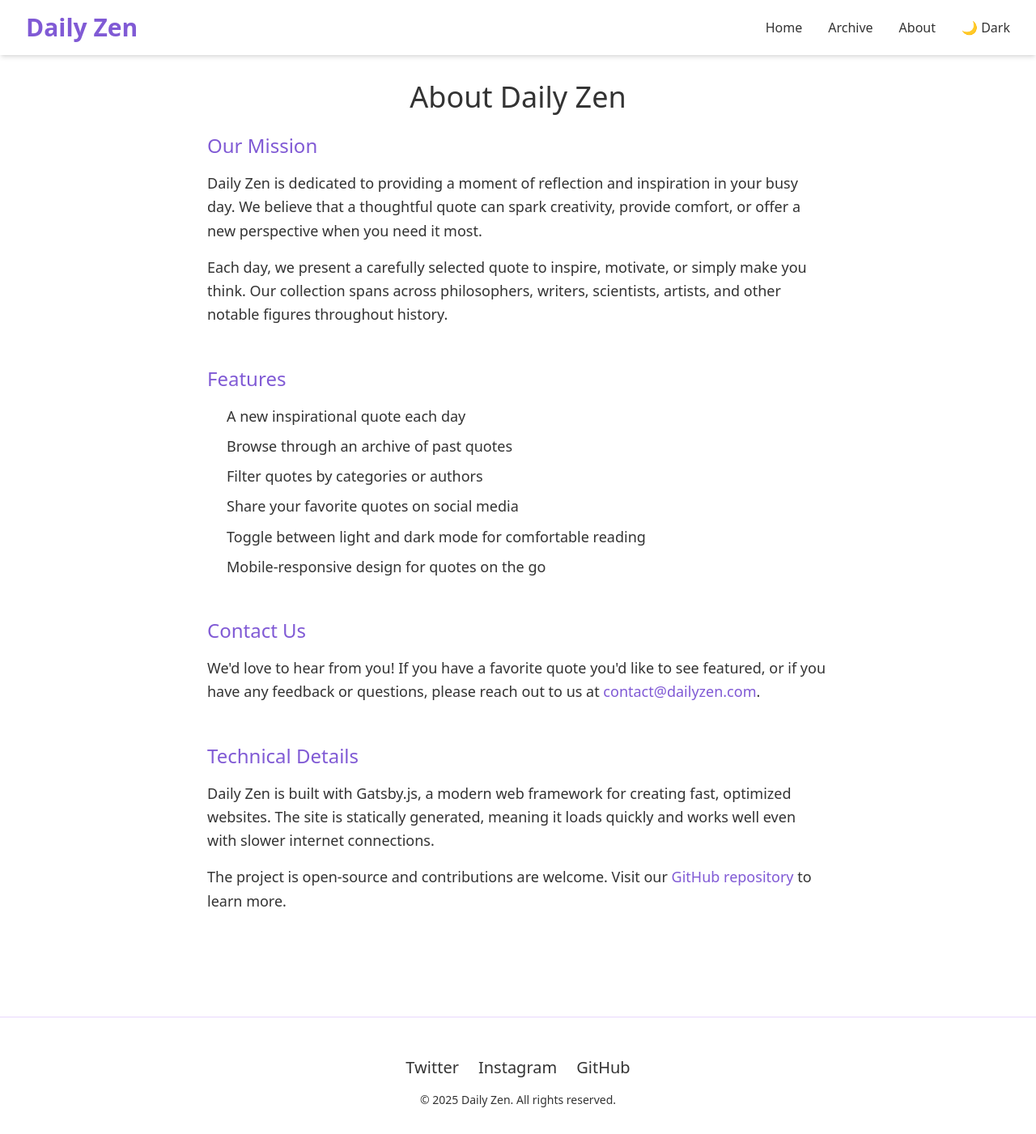
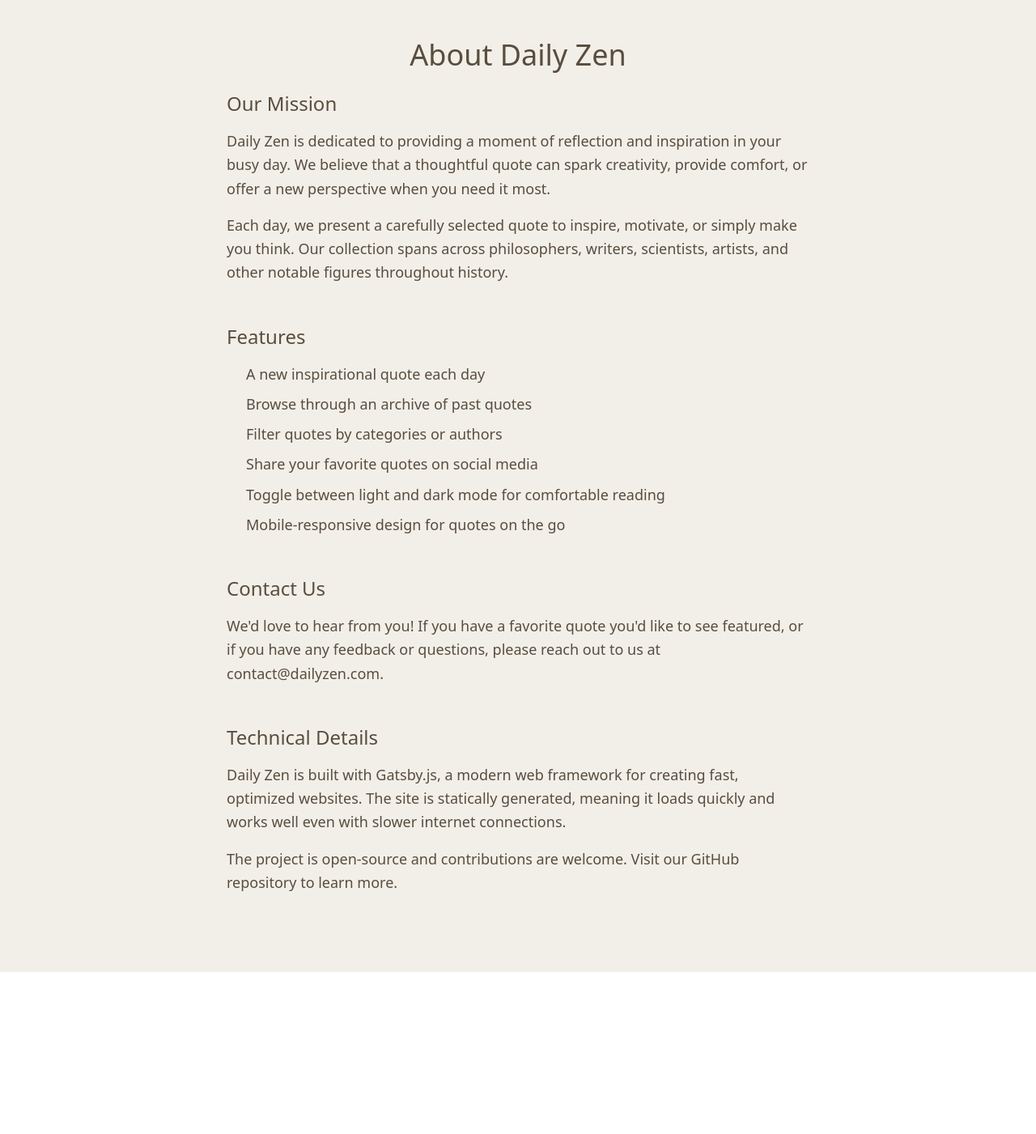
Before and after one commit to marcus-cooke/Daily-Zen, a Gatsby site: page /about in a window 1280 px wide. Shown: the whole page at 81% size. After the commit the page ends 1201 px from the top, so only its background shows below. Built offline with nearby package versions, Linux system fonts and the light colour scheme; Gatsby itself is replaced by a stand-in of ours.

Commit message:
Simplify, add actions

```diff
--- a/src/components/Footer.js
+++ b/src/components/Footer.js
@@ -4,15 +4,15 @@
   const currentYear = new Date().getFullYear()
 
   return (
-    <footer className="bg-background-light dark:bg-background-dark text-text-light dark:text-text-dark p-8 mt-12 border-t border-muted-light dark:border-muted-dark">
-      <div className="max-w-7xl mx-auto flex flex-col items-center text-center">
-        <div className="flex gap-6 my-4">
+    <footer className="bg-background-light dark:bg-background-dark text-text-light dark:text-text-dark py-8 border-t border-gray-100 dark:border-gray-800">
+      <div className="max-w-3xl mx-auto px-6 flex flex-col items-center text-center">
+        <div className="flex gap-8 my-4">
           <a
             href="https://twitter.com"
             target="_blank"
             rel="noopener noreferrer"
             aria-label="Twitter"
-            className="text-text-light dark:text-text-dark text-xl hover:text-primary-light dark:hover:text-primary-dark transition-colors duration-200"
+            className="text-text-light dark:text-text-dark hover:text-primary-light dark:hover:text-primary-dark transition-colors duration-200"
           >
             Twitter
           </a>
@@ -21,7 +21,7 @@
             target="_blank"
             rel="noopener noreferrer"
             aria-label="Instagram"
-            className="text-text-light dark:text-text-dark text-xl hover:text-primary-light dark:hover:text-primary-dark transition-colors duration-200"
+            className="text-text-light dark:text-text-dark hover:text-primary-light dark:hover:text-primary-dark transition-colors duration-200"
           >
             Instagram
           </a>
@@ -30,12 +30,12 @@
             target="_blank"
             rel="noopener noreferrer"
             aria-label="GitHub"
-            className="text-text-light dark:text-text-dark text-xl hover:text-primary-light dark:hover:text-primary-dark transition-colors duration-200"
+            className="text-text-light dark:text-text-dark hover:text-primary-light dark:hover:text-primary-dark transition-colors duration-200"
           >
             GitHub
           </a>
         </div>
-        <p className="text-sm">
+        <p className="text-sm text-gray-500 dark:text-gray-400 mt-2">
           &copy; {currentYear} Daily Zen. All rights reserved.
         </p>
       </div>
--- a/src/components/Header.js
+++ b/src/components/Header.js
@@ -3,27 +3,27 @@
 
 const Header = ({ isDarkMode, toggleTheme }) => {
   return (
-    <header className="bg-background-light dark:bg-background-dark py-4 px-8 shadow-md">
-      <nav className="flex justify-between items-center max-w-7xl mx-auto">
-        <Link to="/" className="text-3xl font-bold text-primary-light dark:text-primary-dark">
+    <header className="bg-background-light dark:bg-background-dark py-6 border-b border-gray-100 dark:border-gray-800">
+      <nav className="flex justify-between items-center max-w-3xl mx-auto px-6">
+        <Link to="/" className="text-2xl font-medium text-primary-light dark:text-primary-dark">
           Daily Zen
         </Link>
-        <div className="flex gap-8">
-          <Link to="/" className="text-text-light dark:text-text-dark font-medium hover:text-primary-light dark:hover:text-primary-dark transition-colors duration-200">
+        <div className="flex gap-6">
+          <Link to="/" className="text-text-light dark:text-text-dark hover:text-primary-light dark:hover:text-primary-dark transition-colors duration-200">
             Home
           </Link>
-          <Link to="/archive" className="text-text-light dark:text-text-dark font-medium hover:text-primary-light dark:hover:text-primary-dark transition-colors duration-200">
+          <Link to="/archive" className="text-text-light dark:text-text-dark hover:text-primary-light dark:hover:text-primary-dark transition-colors duration-200">
             Archive
           </Link>
-          <Link to="/about" className="text-text-light dark:text-text-dark font-medium hover:text-primary-light dark:hover:text-primary-dark transition-colors duration-200">
+          <Link to="/about" className="text-text-light dark:text-text-dark hover:text-primary-light dark:hover:text-primary-dark transition-colors duration-200">
             About
           </Link>
           <button
             onClick={toggleTheme}
             aria-label="Toggle Theme"
-            className="text-text-light dark:text-text-dark flex items-center gap-2 hover:text-primary-light dark:hover:text-primary-dark transition-colors duration-200"
+            className="text-text-light dark:text-text-dark hover:text-primary-light dark:hover:text-primary-dark transition-colors duration-200"
           >
-            {isDarkMode ? "🌞 Light" : "🌙 Dark"}
+            {isDarkMode ? "☀️" : "🌙"}
           </button>
         </div>
       </nav>
--- a/src/components/Layout.js
+++ b/src/components/Layout.js
@@ -3,25 +3,6 @@
 import Footer from "./Footer"
 import SEO from "./SEO"
 import "../styles/global.css"
-
-// Define themes
-const lightTheme = {
-  background: "#ffffff",
-  text: "#333333",
-  primary: "#6b46c1",
-  secondary: "#553c9a",
-  accent: "#805ad5",
-  muted: "#e9d8fd",
-}
-
-const darkTheme = {
-  background: "#1a202c",
-  text: "#f7fafc",
-  primary: "#805ad5",
-  secondary: "#6b46c1",
-  accent: "#9f7aea",
-  muted: "#44337a",
-}
 
 const Layout = ({ children, title, description }) => {
   // Check if localStorage is available (client-side)
@@ -51,17 +32,12 @@
     setIsDarkMode(!isDarkMode)
   }
 
-  const currentTheme = isDarkMode ? darkTheme : lightTheme
-
   return (
-    <div className={`${isDarkMode ? 'bg-background-dark text-text-dark' : 'bg-background-light text-text-light'} min-h-screen transition-colors duration-300`}>
-      <SEO title={title} description={description} />
+    <div className={`bg-background-light text-text-light min-h-screen transition-colors duration-300 font-sans`}>
       <div className="flex flex-col min-h-screen">
-        <Header isDarkMode={isDarkMode} toggleTheme={toggleTheme} />
-        <main className="flex-1 max-w-7xl mx-auto p-8">
+        <main className="flex-1 max-w-3xl mx-auto px-6 py-12">
           {children}
         </main>
-        <Footer />
       </div>
     </div>
   )
--- a/src/components/QuoteDisplay.js
+++ b/src/components/QuoteDisplay.js
@@ -1,75 +1,17 @@
 import React from "react"
-import { Link } from "gatsby"
 
 const QuoteDisplay = ({ quote }) => {
-  // Function to format date
-  const formatDate = (dateString) => {
-    const options = { year: 'numeric', month: 'long', day: 'numeric' }
-    return new Date(dateString).toLocaleDateString(undefined, options)
-  }
-
-  // Function to share on social media
-  const share = (platform) => {
-    const quoteText = `"${quote.text}" - ${quote.author}`
-    const url = window.location.href
-
-    let shareUrl
-
-    switch (platform) {
-      case 'twitter':
-        shareUrl = `https://twitter.com/intent/tweet?text=${encodeURIComponent(quoteText)}&url=${encodeURIComponent(url)}`
-        break
-      case 'facebook':
-        shareUrl = `https://www.facebook.com/sharer/sharer.php?u=${encodeURIComponent(url)}`
-        break
-      default:
-        return
-    }
-
-    window.open(shareUrl, '_blank', 'noopener,noreferrer')
-  }
-
   return (
-    <div className="bg-white dark:bg-background-dark shadow-md rounded-lg p-8 mb-8 transition-transform duration-300 hover:-translate-y-1">
-      <blockquote className="text-2xl font-medium leading-relaxed mb-6 pl-6 border-l-4 border-primary-light dark:border-primary-dark text-text-light dark:text-text-dark">
-        {quote.text}
-      </blockquote>
-      <p className="text-lg font-semibold text-primary-light dark:text-primary-dark text-right">
-        {quote.author}
-      </p>
-      {quote.source && (
-        <p className="text-sm text-text-light dark:text-text-dark opacity-70 mt-1 text-right">
-          {quote.source}
+    <div className="flex items-center justify-center min-h-screen">
+      <div className="bg-light dark:bg-background-dark rounded-lg p-10 my-8 transition-all duration-300 hover:shadow-lg max-w-2xl mx-auto">
+        <blockquote className="text-2xl font-light leading-relaxed mb-8 text-text-light dark:text-text-dark">
+          <span className="text-primary-light dark:text-primary-dark leading-none font-serif text-4xl">"</span>
+          <span className="pl-1 font-bold">{quote.text}</span>
+          <span className="text-primary-light dark:text-primary-dark leading-none font-serif text-4xl">"</span>
+        </blockquote>
+        <p className="text-lg font-medium text-right text-primary-light dark:text-primary-dark">
+          — {quote.author}
         </p>
-      )}
-
-      <div className="flex justify-between items-center mt-6">
-        <p className="text-sm text-text-light dark:text-text-dark opacity-70">
-          {formatDate(quote.date)}
-        </p>
-        <Link
-          to={`/category/${quote.category.toLowerCase().replace(/\s+/g, '-')}`}
-          className="inline-block bg-muted-light dark:bg-muted-dark text-primary-light dark:text-primary-dark px-3 py-1 rounded-full text-xs font-medium hover:bg-primary-light hover:dark:bg-primary-dark hover:text-white transition-colors duration-200"
-        >
-          {quote.category}
-        </Link>
-      </div>
-
-      <div className="flex gap-3 mt-4">
-        <button
-          onClick={() => share('twitter')}
-          aria-label="Share on Twitter"
-          className="flex items-center justify-center bg-muted-light dark:bg-muted-dark text-primary-light dark:text-primary-dark rounded px-3 py-2 text-sm cursor-pointer hover:bg-primary-light hover:dark:bg-primary-dark hover:text-white transition-colors duration-200"
-        >
-          Twitter
-        </button>
-        <button
-          onClick={() => share('facebook')}
-          aria-label="Share on Facebook"
-          className="flex items-center justify-center bg-muted-light dark:bg-muted-dark text-primary-light dark:text-primary-dark rounded px-3 py-2 text-sm cursor-pointer hover:bg-primary-light hover:dark:bg-primary-dark hover:text-white transition-colors duration-200"
-        >
-          Facebook
-        </button>
       </div>
     </div>
   )
--- a/src/pages/index.js
+++ b/src/pages/index.js
@@ -27,8 +27,6 @@
       description="Get your daily dose of inspiration with thoughtful quotes."
     >
       <div className="text-center max-w-3xl mx-auto">
-        <h1 className="text-4xl mb-2 text-text-light dark:text-text-dark">Daily Zen</h1>
-        <p className="text-xl mb-12 text-text-light dark:text-text-dark opacity-80">Your daily dose of inspiration</p>
         {randomQuote && <QuoteDisplay quote={quoteWithDefaults} />}
       </div>
     </Layout>
--- a/tailwind.config.js
+++ b/tailwind.config.js
@@ -9,29 +9,18 @@
   theme: {
     extend: {
       colors: {
-        primary: {
-          light: '#805ad5', // Light theme primary
-          dark: '#805ad5',  // Dark theme primary
-        },
-        secondary: {
-          light: '#553c9a', // Light theme secondary
-          dark: '#6b46c1',  // Dark theme secondary
-        },
-        accent: {
-          light: '#805ad5',  // Light theme accent
-          dark: '#9f7aea',   // Dark theme accent
-        },
+        primary: '#594D3E', // Minimalist-4-hex
+        secondary: '#8C7E6C', // Minimalist-5-hex
+        accent: '#BFBBB4', // Minimalist-1-hex
+        light: '#F2EFE9', // Minimalist-2-hex
+        highlight: '#D9D6D0', // Minimalist-3-hex
         background: {
-          light: '#ffffff', // Light theme background
-          dark: '#1a202c',  // Dark theme background
+          light: '#F2EFE9',
+          dark: '#594D3E',
         },
         text: {
-          light: '#333333', // Light theme text
-          dark: '#f7fafc',  // Dark theme text
-        },
-        muted: {
-          light: '#e9d8fd', // Light theme muted
-          dark: '#44337a',  // Dark theme muted
+          light: '#594D3E',
+          dark: '#F2EFE9',
         },
       },
     },
```
Also changed, not shown: .github/workflows/daily-build.yml (added), README.md.
